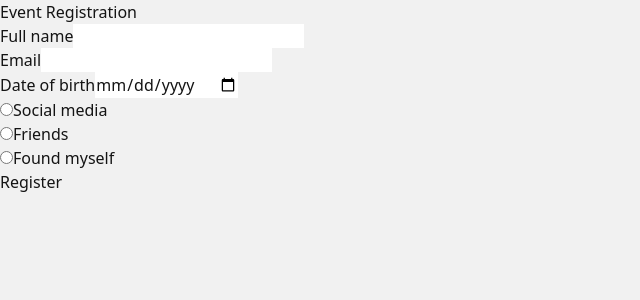
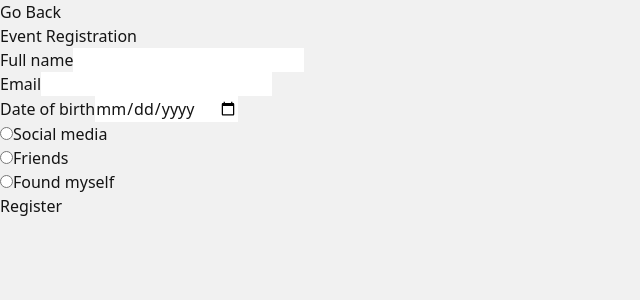
Before and after one commit to anastasiia-riabokon/events-registration-app, a React (Vite) app: page /events/1/register in a window 1280 px wide. Shown: the top 300 px of the page, without its empty margins (0-640 px from the left). Built offline with nearby package versions, Linux system fonts and the light colour scheme.

Commit message:
feat: added go back to events page

```diff
--- a/src/pages/ParticipantPage/ParticipantPage.jsx
+++ b/src/pages/ParticipantPage/ParticipantPage.jsx
@@ -1,6 +1,6 @@
 import {useDispatch, useSelector} from "react-redux";
 import {useEffect, useState} from "react";
-import {useParams} from "react-router-dom";
+import {Link, useLocation, useParams} from "react-router-dom";
 import ParticipantList from "../../components/ParticipantList/ParticipantList";
 import {getAllParticipants, getFilterParticipants} from "../../redux/participants/operations";
 import {
@@ -32,6 +32,7 @@ const ParticipantPage = () => {
 
   return (
     <div>
+      <Link to="/events">Go Back</Link>
       <h2>"Awesome Event" participants</h2>
       <SearchBar onSearch={handleSearch} />
       {participants.length === 0 && (
--- a/src/pages/RegisterPage/RegisterPage.jsx
+++ b/src/pages/RegisterPage/RegisterPage.jsx
@@ -5,7 +5,7 @@ import {useDispatch} from "react-redux";
 import {postNewParticipant} from "../../redux/participants/operations";
 import {schemaRegister} from "../../helpers/validateForm";
 import Form from "../../components/Form/Form";
-import {useParams} from "react-router-dom";
+import {Link, useParams} from "react-router-dom";
 
 const RegisterPage = () => {
   const {id} = useParams();
@@ -35,9 +35,10 @@ const RegisterPage = () => {
     reset();
   };
   return (
+    <div>
+      <Link to="/events">Go Back</Link>
       <form onSubmit={handleSubmit(onSubmit)}>
         <h2>Event Registration</h2>
-
         <Form
           errors={errors}
           fields={[
@@ -46,7 +47,6 @@ const RegisterPage = () => {
               type: "text",
               register: register("fullName"),
             },
-
             {
               label: "Email",
               type: "text",
@@ -64,9 +64,9 @@ const RegisterPage = () => {
             },
           ]}
         />
-
         <button type="submit">Register</button>
       </form>
+    </div>
   );
 };
 export default RegisterPage;
```
Lines whose indentation alone changed are shown as unchanged.
